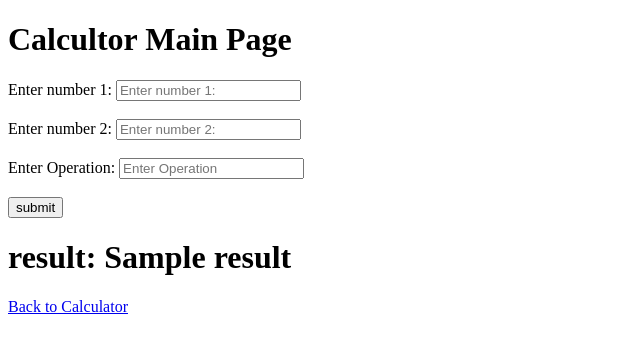
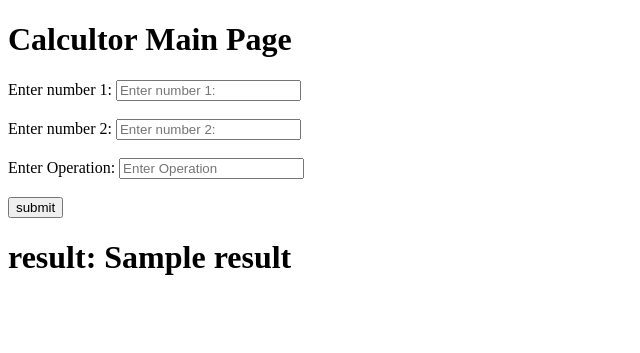
Before and after one commit to JyothiAlla502/Calculator, a Django app: template templates/home.html in a window 1280 px wide. Shown: the top 353 px of the page, without its empty margins (0-640 px from the left). Run offline with Django 3.2, Linux system fonts and the light colour scheme; the template is opened without the code that fills it: most values are stand-ins (such as "Sample title", 1, 10 or a date in 2020).

Commit message:
Update home.html

```diff
--- a/templates/home.html
+++ b/templates/home.html
@@ -24,6 +24,5 @@
     {% if result %}
     <h1>result: {{result}}</h1>
     {% endif %}
-    <a href="{% url "home" %}"> Back to Calculator</a>
 </body>
 </html>
```
